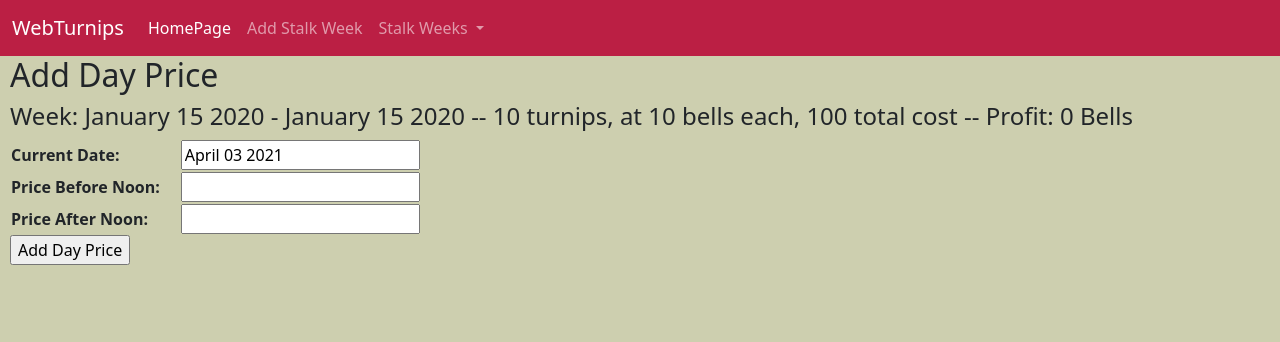
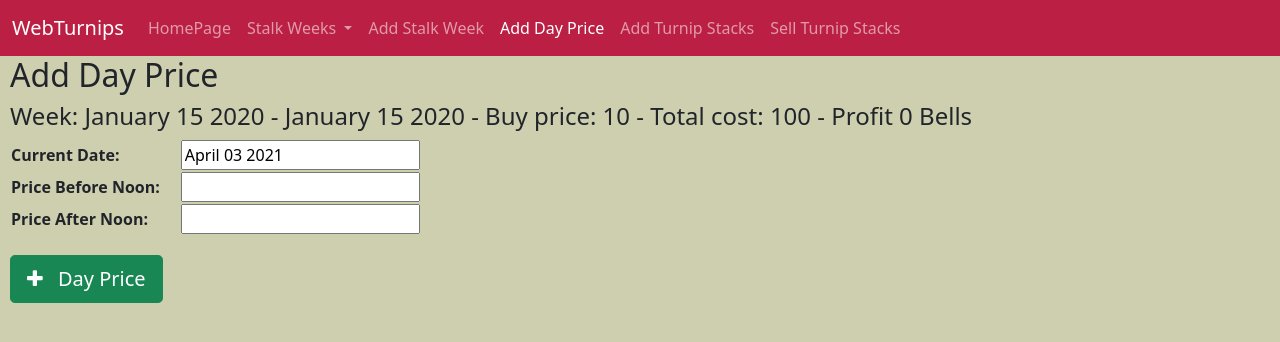
Before and after one commit to alexetsnyder/WebTurnips, a Django app: page /stalks/1/newprice/ in a window 1280 px wide. Shown: the top 342 px of the page. Run offline with Django 3.2, Linux system fonts and the light colour scheme; tables that the repository leaves empty hold one stand-in row (values such as "Sample post"); some libraries are stand-ins or nearby versions.

Commit message:
Formating and small changes to make it look nicer. Also styled all the button with icons, and added the Add Day Price, Add Turnip Stacks, and Sell Turnip Stacks to the navbar

```diff
--- a/stalks/models.py
+++ b/stalks/models.py
@@ -2,14 +2,15 @@ from django.db import models
 
 
 class MergedTurnipRow:
-    def __init__(self, turnip_count, single_price, turnip_price):
+    def __init__(self, sell_date, turnip_count, single_price, turnip_price):
+        self.sell_date = sell_date
         self.turnip_count = turnip_count
         self.total_sales = turnip_price
         self.single_price = single_price
 
     def __str__(self):
-        return 'Turnips: {0:,} -- Sold at: {1} Bells each -- Total: {2:,} Bells'\
-                .format(self.turnip_count, self.single_price, self.total_sales)
+        return 'Date: {3:%B %d %Y} -- Turnips: {0:,} -- Sold at: {1} Bells each -- Total: {2:,} Bells'\
+                .format(self.turnip_count, self.single_price, self.total_sales, self.sell_date)
 
 
 class StalkWeek (models.Model):
@@ -18,9 +19,9 @@ class StalkWeek (models.Model):
     buy_price = models.IntegerField('Turnip buy price')
 
     def __str__(self):
-        ret_str = 'Week: {:%B %d %Y} - {:%B %d %Y} -- '.format(self.sunday, self.saturday)
-        ret_str += '{0:,} turnips, at {1:,} bells each, '.format(self.turnip_count(), self.buy_price)
-        ret_str += '{0:,} total cost -- Profit: {1:,} Bells'.format(self.get_cost(), self.get_profit())
+        ret_str = 'Week: {:%B %d %Y} - {:%B %d %Y} - '.format(self.sunday, self.saturday)
+        ret_str += 'Buy price: {0} - Total cost: {1:,} - '.format(self.buy_price, self.get_cost())
+        ret_str += 'Profit {0:,} Bells'.format(self.get_profit())
         return ret_str
 
     def get_turnip_stacks(self):
@@ -34,22 +35,23 @@ class StalkWeek (models.Model):
         merged_turnip_stacks = []
         while len(all_turnip_stacks) > 0:
             turnip_stack = all_turnip_stacks.pop()
+            sell_date = turnip_stack.sell_date
             total_count = turnip_stack.stack_size
             single_price = turnip_stack.sell_price
             total_price = turnip_stack.get_sales()
             temp_turnip_stacks = [stack for stack in all_turnip_stacks]
             all_turnip_stacks.clear()
             for stack in temp_turnip_stacks:
-                if stack.sell_price == turnip_stack.sell_price:
+                if stack.sell_date == sell_date and stack.sell_price == single_price:
                     total_count += stack.stack_size
                     total_price += stack.get_sales()
                 else:
                     all_turnip_stacks.append(stack)
-            merged_turnip_stacks.append((total_count, single_price, total_price))
+            merged_turnip_stacks.append((sell_date, total_count, single_price, total_price))
         return merged_turnip_stacks
 
     def get_merged_turnips(self):
-        return [MergedTurnipRow(count, single, price) for count, single, price in self.merge_turnips()]
+        return [MergedTurnipRow(date, count, single, price) for date, count, single, price in self.merge_turnips()]
 
     def get_cost(self):
         return self.turnip_count() * self.buy_price
--- a/stalks/static/stalks/css/base_form.css
+++ b/stalks/static/stalks/css/styles.css
@@ -11,6 +11,17 @@ body {
     background-color: #bb1f44;
 }
 
+.btn-custom {
+    /*background-color: #30694B;*/
+    /*background-color: #62BD69;*/
+    background-color: #0EBFE9;
+    border-color: #0EBFE9;
+}
+
+.btn-custom:hover {
+    background-color: #0EBFE9;
+}
+
 th {
     text-align: left;
 }
--- a/stalks/static/stalks/javascript/navbar_active_tab.js
+++ b/stalks/static/stalks/javascript/navbar_active_tab.js
@@ -26,6 +26,15 @@ $(function () {
             case 'newweek':
                 $('#navAddStalkWeekLink').addClass('active');
                 break;
+            case 'newprice':
+                $('#navAddDayPrice').addClass('active');
+                break;
+            case 'newstacks':
+                $('#navAddTurnipStacks').addClass('active');
+                break;
+            case 'sellstacks':
+                $('#navSellTurnipStacks').addClass('active');
+                break;
             default:
                 $('#navHomePageLink').addClass('active');
         }
--- a/stalks/templates/stalks/base_html.html
+++ b/stalks/templates/stalks/base_html.html
@@ -8,8 +8,9 @@
 
     <link rel="stylesheet" type="text/css" href="{% static 'bootstrap/css/bootstrap.min.css' %}">
     <link rel="stylesheet" type="text/css" href="{% static 'bootstrap/css/bootstrap.css' %}">
+    <link rel="stylesheet" href="https://stackpath.bootstrapcdn.com/font-awesome/4.7.0/css/font-awesome.min.css" integrity="sha384-wvfXpqpZZVQGK6TAh5PVlGOfQNHSoD2xbE+QkPxCAFlNEevoEH3Sl0sibVcOQVnN" crossorigin="anonymous">
 
-    <link rel="stylesheet" type="text/css" href="{% static 'stalks/css/base_form.css' %}">
+    <link rel="stylesheet" type="text/css" href="{% static 'stalks/css/styles.css' %}">
 
     <script src="{% static 'jquery/jquery-3.6.0.js' %}"></script>
     <script src="{% static 'bootstrap/js/bootstrap.js' %}"></script>
@@ -33,9 +34,6 @@
           <a id="navHomePageLink" class="nav-link active" aria-current="page" href="{% url 'stalks:index' %}">HomePage
           </a>
         </li>
-        <li class="nav-item">
-          <a id="navAddStalkWeekLink" class="nav-link" href="{% url 'stalks:add_stalk_week' %}">Add Stalk Week</a>
-        </li>
         <li class="nav-item dropdown">
             <a class="nav-link dropdown-toggle" href="#" id="stalkItemDropdown" role="button" data-bs-toggle="dropdown" aria-haspopup="true" aria-expanded="false">
                 Stalk Weeks
@@ -43,6 +41,24 @@
             <ul class="dropdown-menu" aria-labelledby="stalkItemDropdown">
                 {% block stalk_week_dropdown_items %}{% endblock %}
             </ul>
+        </li>
+        <li class="nav-item">
+          <a id="navAddStalkWeekLink" class="nav-link" href="{% url 'stalks:add_stalk_week' %}">Add Stalk Week</a>
+        </li>
+        <li class="nav-item">
+            {% block nav_add_day_price %}
+                <a id="navAddDayPrice" class="nav-link disabled" href="#">Add Day Price</a>
+            {% endblock %}
+        </li>
+        <li class="nav-item">
+            {% block nav_add_turnip_stacks %}
+                <a id="navAddTurnipStacks" class="nav-link disabled" href="#">Add Turnip Stacks</a>
+            {% endblock %}
+        </li>
+        <li class="nav-item">
+            {% block nav_sell_turnip_stacks %}
+                <a id="navSellTurnipStacks" class="nav-link disabled" href="#">Sell Turnip Stacks</a>
+            {% endblock %}
         </li>
       </ul>
 {#      <form class="d-flex">#}
--- a/stalks/templates/stalks/day_price_form.html
+++ b/stalks/templates/stalks/day_price_form.html
@@ -12,6 +12,18 @@
     {% endfor %}
 {% endblock %}
 
+{% block nav_add_day_price %}
+    <a id="navAddDayPrice" class="nav-link" href="#">Add Day Price</a>
+{% endblock %}
+
+{% block nav_add_turnip_stacks %}
+    <a id="navAddTurnipStacks" class="nav-link" href="{% url 'stalks:add_turnip_stacks' stalk_week.id %}">Add Turnip Stacks</a>
+{% endblock %}
+
+{% block nav_sell_turnip_stacks %}
+    <a id="navSellTurnipStacks" class="nav-link" href="{% url 'stalks:sell_turnip_stacks'  stalk_week.id %}">Sell Turnip Stacks</a>
+{% endblock %}
+
 {% block body_block %}
 
 <h2>Add Day Price</h2>
@@ -23,7 +35,9 @@
     <table>
         {{ form.as_table }}
     </table>
-    <input type="submit" value="Add Day Price">
+    <button style="margin-top: 20px" class="btn btn-success btn-lg" type="submit">
+        <i class="fa fa-plus" style="padding-right: 10px" ></i> Day Price
+    </button>
 </form>
 
 {% endblock %}
--- a/stalks/templates/stalks/stalk_week_form.html
+++ b/stalks/templates/stalks/stalk_week_form.html
@@ -28,7 +28,9 @@
     <table>
         {{ form.as_table }}
     </table>
-    <input type="submit" value="Add Stalk Week">
+    <button style="margin-top: 20px" class="btn btn-success btn-lg" type="submit">
+        <i class="fa fa-plus" style="padding-right: 10px" ></i> Stalk Week
+    </button>
 </form>
 
 {% endblock %}
--- a/stalks/urls.py
+++ b/stalks/urls.py
@@ -7,7 +7,7 @@ urlpatterns = [
     path('', views.IndexView.as_view(), name='index'),
     path('<int:pk>/', views.StalkWeekDetail.as_view(), name='stalk_week_detail'),
     path('newweek/', views.add_stalk_week, name='add_stalk_week'),
-    path('<int:stalk_week_id>/newstack/', views.add_turnip_stacks, name='add_turnip_stacks'),
+    path('<int:stalk_week_id>/newstacks/', views.add_turnip_stacks, name='add_turnip_stacks'),
     path('<int:stalk_week_id>/newprice/', views.add_day_price, name='add_day_price'),
-    path('<int:stalk_week_id>/sellstacks', views.sell_turnip_stacks, name='sell_turnip_stacks'),
+    path('<int:stalk_week_id>/sellstacks/', views.sell_turnip_stacks, name='sell_turnip_stacks'),
 ]
```
Also changed, not shown: stalks/templates/stalks/index.html (+10 -6 lines), stalks/templates/stalks/sell_turnip_stacks_form.html (+15 -1 lines), stalks/templates/stalks/stalk_week_detail.html (+21 -5 lines), stalks/templates/stalks/turnip_stacks_form.html (+15 -1 lines).
